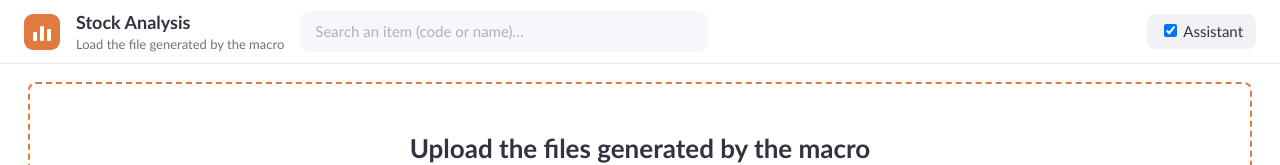
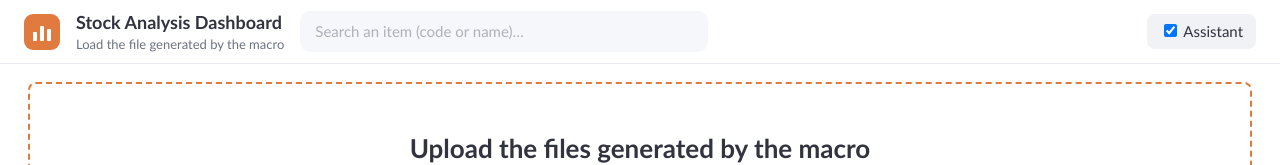
Before and after one commit to giorgiapoli/stock-analysis, a plain HTML site: page index.html in a window 1280 px wide. Shown: the top 165 px of the page. Drawn offline with Linux system fonts and the light colour scheme; a script that the page names is missing.

Commit message:
Name: Stock Analysis Dashboard
Co-Authored-By: Claude Sonnet 5.5 <noreply@anthropic.com>

```diff
--- a/index.html
+++ b/index.html
@@ -3,7 +3,7 @@
 <head>
 <meta charset="utf-8">
 <meta name="viewport" content="width=device-width, initial-scale=1">
-<title>Stock Analysis</title>
+<title>Stock Analysis Dashboard</title>
 <link rel="icon" href="icon.png">
 <style>
 :root{--bg:#f4f6f9;--card:#fff;--ink:#12263a;--mute:#5b6775;--line:#e2e7ee;--navy:#12263a;--orange:#e07a3f;--red:#b03a2e;--amber:#d99a1c;--green:#2e7d32;--soft:#eef2f7}
@@ -100,7 +100,7 @@ th.sortable{cursor:pointer;user-select:none}th.sortable:hover{color:var(--ink)}.
 <body class="less">
 <header>
   <div class="logo"><svg width="22" height="22" viewBox="0 0 22 22"><rect x="2" y="11" width="4" height="9" rx="1" fill="#fff"/><rect x="9" y="5" width="4" height="15" rx="1" fill="#fff"/><rect x="16" y="8" width="4" height="12" rx="1" fill="#fff"/></svg></div>
-  <div><h1>Stock Analysis</h1><div class="sub" id="hsub">Load the file generated by the macro</div></div>
+  <div><h1>Stock Analysis Dashboard</h1><div class="sub" id="hsub">Load the file generated by the macro</div></div>
   <div class="search"><input id="q" disabled placeholder="Search an item (code or name)…" autocomplete="off"><div id="sres"></div></div>
   <div class="seg" id="nav" style="display:none"><button id="navA" class="on">Summary</button><button id="navN">Analysis</button><button id="navB">Beverage &amp; Non-food</button><button id="navG">Groups · advanced</button></div>
   <div class="sp"></div>
```
Also changed, not shown: 2 other files.
